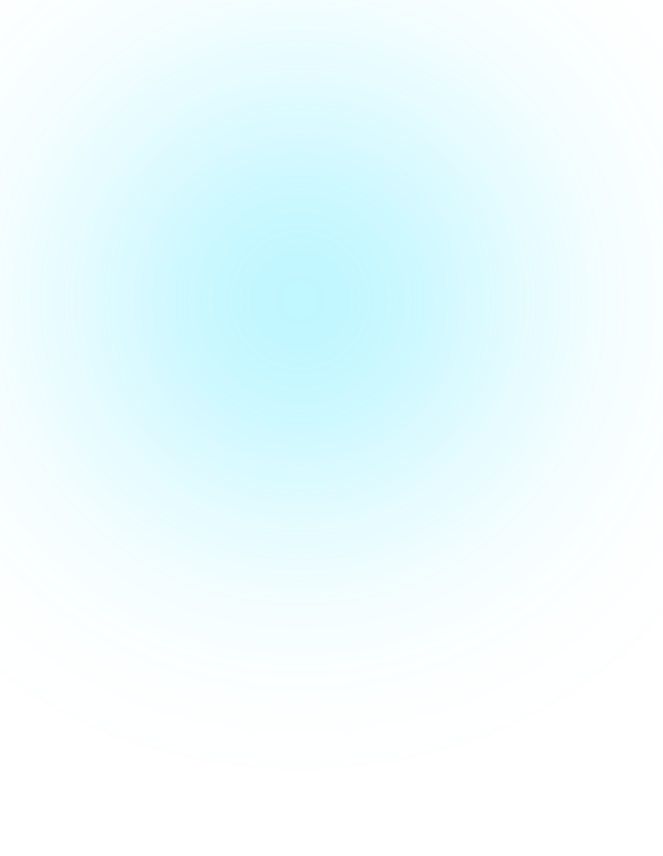
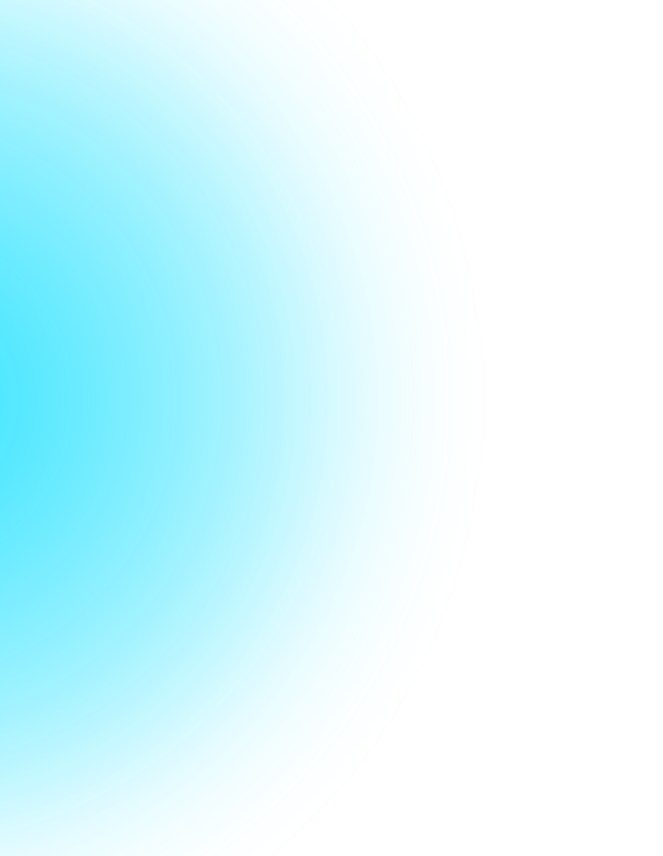
Before and after one commit to divtec-cejef/2026-16-html-css-inf1-siteweb-BratishaDev, a plain HTML site: page Accueil.html in a window 1280 px wide. Shown: the whole page, without its empty margins (0-663 px from the left). Before the commit the page ends 800 px from the top, so only its background shows below. Drawn offline with Linux system fonts and the light colour scheme.

Commit message:
Le cercle bleu en arrière-plan est complet.

```diff
--- a/css/main.css
+++ b/css/main.css
@@ -1,15 +1,26 @@
+body {
+    overflow-x: hidden; /* masque le contenu qui dépasse les bords horizontaux */
+}
+
 main {
-    position: relative;
+    position: relative; /* ancre pour #blue-accueil, les coordonnées sont calculées depuis lui */
+    min-height: 100vh;  /* minimum toute la hauteur de l'écran, s'étire si le contenu est plus grand */
 }
 
 #blue-accueil {
-    position: absolute; /* привязан к main, не к экрану */
-    z-index: 0;
-    width: 600px;
-    height: 600px;
-    border-radius: 50%;
-    filter: blur(120px);
-    opacity: 0.5;
-    pointer-events: none;
-    background: radial-gradient(circle, #12DFFF, transparent 70%);
+    position: absolute;          /* sorti du flux, coordonnées depuis main */
+    left: -70vmin;               /* dépasse vers la gauche, valeur négative = vers l'extérieur */
+    top: 50%;                    /* bord supérieur de l'élément au milieu de main */
+    transform: translateY(-50%); /* remonte de la moitié de sa hauteur = centré verticalement */
+    width: 114vmin;
+    height: 114vmin;             /* valeurs identiques = carré, vmin depuis le petit côté de l'écran */
+    border-radius: 50%;          /* arrondit le carré en cercle */
+    filter: blur(75px);          /* flou sur l'élément, crée un effet de lueur */
+    opacity: 0.95;               /* presque opaque (0 = invisible, 1 = opaque) */
+    pointer-events: none;        /* les clics passent à travers l'élément */
+    background: radial-gradient(
+            circle,         /* forme circulaire du dégradé (ellipse par défaut) */
+            #12DFFF,        /* couleur au centre */
+            transparent 90% /* disparition progressive à partir de 90% du rayon */
+    );
 }
```
